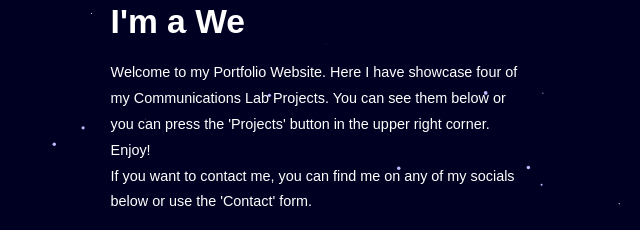
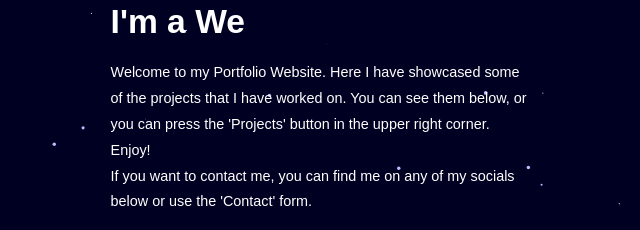
Before and after one commit to marijatomevska/portfolio, a plain HTML site: page index.html in a window 1280 px wide. Shown: the part 356-586 px from the top of the page, 43-683 px from the left. Drawn offline with nearby package versions, Linux system fonts and the light colour scheme.

Commit message:
Update index.html

```diff
--- a/index.html
+++ b/index.html
@@ -26,7 +26,7 @@
         <div class="home-content">
             <h1>Hi, It's <span>Marija</span></h1>
             <h3 class="text-animation">I'm a <span></span></h3>
-            <p>Welcome to my Portfolio Website. Here I have showcase four of my Communications Lab Projects. You can see them below or you can press the 'Projects' button in the upper right corner. Enjoy! </p> <p>If you want to contact me, you can find me on any of my socials below or use the 'Contact' form. </p>
+            <p>Welcome to my Portfolio Website. Here I have showcased some of the projects that I have worked on. You can see them below, or you can press the 'Projects' button in the upper right corner. Enjoy! </p> <p>If you want to contact me, you can find me on any of my socials below or use the 'Contact' form. </p>
 
             <div class="social-icons">
                 <a href="https://www.linkedin.com/in/marija-tomevska/"><i class="bx bxl-linkedin"></i></a>
```
